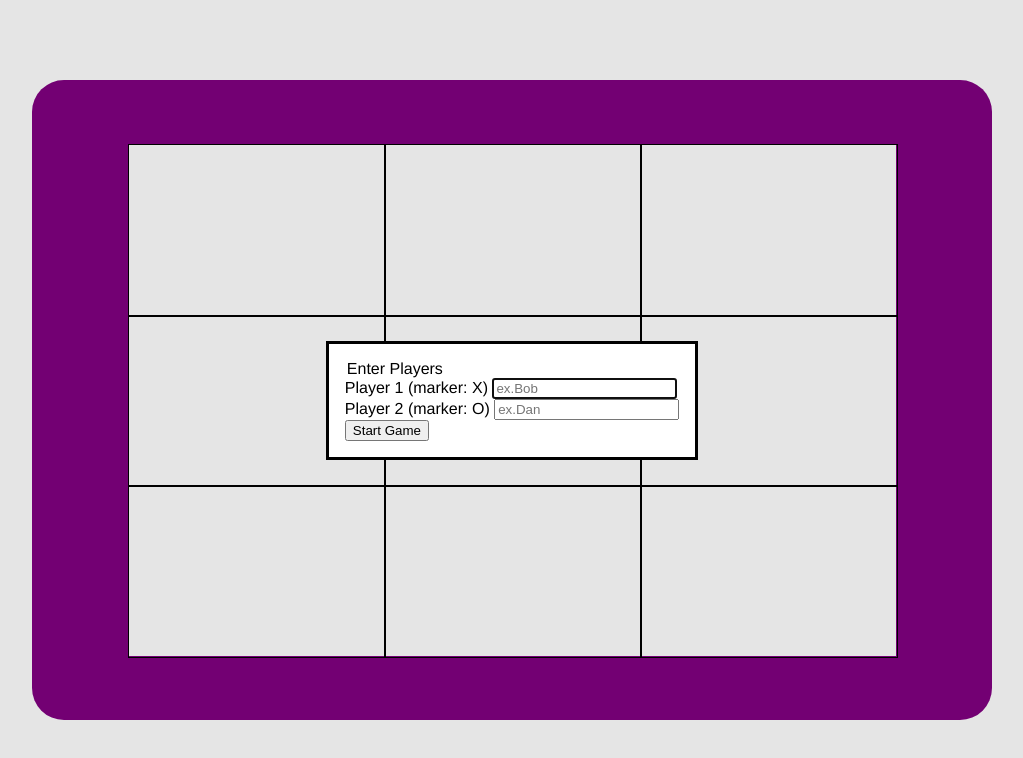
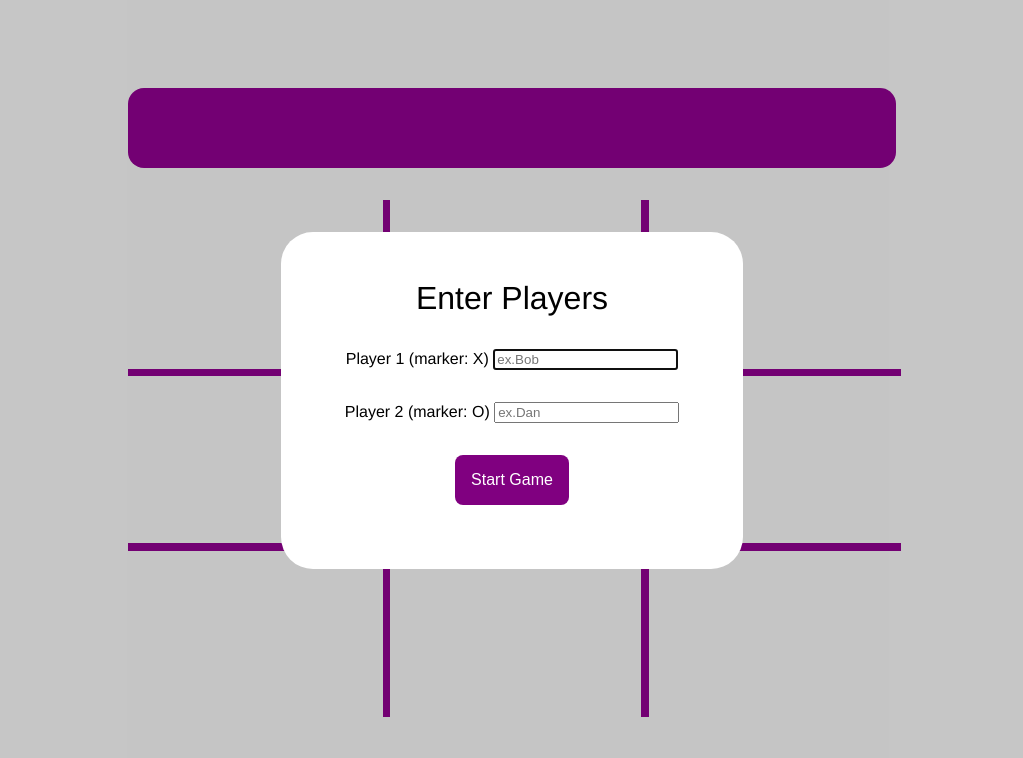
Before and after one commit to chanmin-jeon/tic-tac-toe, a plain HTML site: page index.html in a window 1280 px wide. Shown: the whole page, without its empty margins (128-1151 px from the left). Drawn offline with Linux system fonts and the light colour scheme.

Commit message:
player info display and game logic updated

```diff
--- a/index.html
+++ b/index.html
@@ -8,7 +8,12 @@
 </head>
 <body>
     <section id="game-container">
-        <div id="info-display"></div>
+        <div id="info-display">
+            <div class="player-info-1">
+            </div>
+            <div class="player-info-2">
+            </div>
+        </div>
         <div id="game-board"></div>
     </section>
     <dialog id="player-modal">
@@ -28,12 +33,15 @@
         </form>
     </dialog>
     <dialog id="replay-game">
-        <div id="game-over-message"></div>
         <form id="replay-form">
-            <legend>Play Again?</legend>
-            <button id='replay-btn' type="submit">
-                Yes!
-            </button>
+            <legend id="game-over-message">
+            </legend>
+            <div>Play Again?</div>
+            <div>
+                <button id='replay-btn' type="submit">
+                    Yes!
+                </button>
+            </div>
         </form>
     </dialog>
     <script src="script.js"></script>
--- a/script.js
+++ b/script.js
@@ -8,12 +8,44 @@ const gameBoard = ( () => {
         for (let i = 0; i < 3; i++) {
             let rowArray = [];
             let rowDisplay = document.createElement('div');
-            rowDisplay.classList.toggle('row');
+            rowDisplay.classList.add('row');
             for (let j = 0; j < 3; j++) {
                 let squareDisplay = document.createElement('div');
-                squareDisplay.classList.toggle('square');
-                squareDisplay.setAttribute('data-pressed','empty');
+                squareDisplay.classList.add('square');
+                squareDisplay.setAttribute('data-pressed', 'empty');
                 squareDisplay.textContent = '';
+                // Base border style for internal borders
+                let border = 'border: 5px solid purple;';
+
+                // Remove borders for edge squares
+                if (i === 0) {
+                    border += ' border-top: none;';
+                    if (j === 0) {
+                        border += ' border-left: none;'
+                    }
+                    if (j === 2) {
+                        border += ' border-right: none'
+                    }
+                }
+                if (i === 1) {
+                    if (j === 0) {
+                        border += ' border-left: none;'
+                    }
+                    if (j === 2) {
+                        border += ' border-right: none'
+                    }
+                }
+                if (i === 2) {
+                    border += ' border-bottom: none;';
+                    if (j === 0) {
+                        border += ' border-left: none;'
+                    }
+                    if (j === 2) {
+                        border += ' border-right: none'
+                    }
+                }
+                squareDisplay.style.cssText = border;
+
                 rowArray.push(squareDisplay);
                 rowDisplay.append(squareDisplay);
             }
@@ -33,6 +65,8 @@ const gameBoard = ( () => {
             (gameArray[2][0].textContent === userMarker && gameArray[2][1].textContent === userMarker && gameArray[2][2].textContent === userMarker) ||
             (gameArray[2][2].textContent === userMarker && gameArray[1][2].textContent === userMarker && gameArray[0][2].textContent === userMarker) ||
             (gameArray[0][0].textContent === userMarker && gameArray[1][1].textContent === userMarker && gameArray[2][2].textContent === userMarker) ||
+            (gameArray[1][0].textContent === userMarker && gameArray[1][1].textContent === userMarker && gameArray[1][2].textContent === userMarker) ||
+            (gameArray[0][1].textContent === userMarker && gameArray[1][1].textContent === userMarker && gameArray[2][1].textContent === userMarker) ||
             (gameArray[2][0].textContent === userMarker && gameArray[1][1].textContent === userMarker && gameArray[0][2].textContent === userMarker)) {
                 gameWon = true;
             }
@@ -84,9 +118,13 @@ const gameController = ( () => {
             playersArray.push(player2);
             document.querySelector('#player-modal').close();
             document.querySelector('#player-form').reset();
+            const player1Info = document.querySelector('.player-info-1');
+            player1Info.textContent = `${playersArray[0].name}: ${playersArray[0].marker}`;
+            const player2Info = document.querySelector('.player-info-2');
+            player2Info.textContent = `${playersArray[1].name}: ${playersArray[1].marker}`;
         });
+    }
 
-    }
     const playGame = () => {
         for (let i = 0; i < 3; i++){
             for (let j = 0; j < 3; j++){
@@ -96,23 +134,24 @@ const gameController = ( () => {
                         if (currentSquare.getAttribute('data-pressed') !== 'empty') {
                             alert(`Square has already been clicked!\nPlease choose another square`);
                         } else {
-                            currentSquare.setAttribute('style','background-color:lightgrey');
                             currentSquare.textContent = `${currentPlayer.marker}`;
                             currentSquare.setAttribute('data-pressed',`${currentPlayer.name}`);
                         }
-                        if (gameBoard.checkTie() === true || gameBoard.checkWin(currentPlayer.marker) === true) {
-                            if (gameBoard.checkTie()) {
-                                playersArray = [];
-                                currentPlayerIndex =  0;
-                                resetGame('tie', null);
-                            } else {
-                                playersArray = [];
-                                currentPlayerIndex =  0;
-                                resetGame('win', currentPlayer.name);
-                            }
+                        let tieGame = gameBoard.checkTie();
+                        let gameWon = gameBoard.checkWin(currentPlayer.marker);
+                        if (tieGame) {
+                            playersArray = [];
+                            currentPlayerIndex = 0;
+                            resetGame('tie', 'no winner');
+                        } else if (gameWon) {
+                            playersArray = [];
+                            currentPlayerIndex = 0;
+                            resetGame('win',currentPlayer.name);
                         }
-                        currentPlayerIndex += 1;
-                        currentPlayerIndex = currentPlayerIndex % 2;
+                        else {
+                            currentPlayerIndex += 1;
+                            currentPlayerIndex = currentPlayerIndex % 2;
+                        }
                 })
             }
         }
@@ -125,8 +164,7 @@ const gameController = ( () => {
         const newGameForm = document.querySelector('#replay-form');
         if (winCondition === 'tie') {
             gameOverMessage.textContent = 'Tie Game'
-        }
-        else if (winCondition === 'win') {
+        } else {
             gameOverMessage.textContent = `${winner} has won the game!`;
         }
         newGameModal.showModal();
@@ -135,6 +173,8 @@ const gameController = ( () => {
             newGameModal.close();
             newGameForm.reset();
             gameBoard.resetBoard();
+            document.querySelector('.player-info-1').textContent = '';
+            document.querySelector('.player-info-2').textContent = '';
             gameController.startGame();
             gameController.playGame();
 
--- a/style.css
+++ b/style.css
@@ -2,9 +2,9 @@ body {
     font-family: Helvetica, Arial;
     margin: 0;
     padding-top: 5rem;
+    background-color: rgb(220, 220, 220);
 }
 #game-container {
-    background-color: purple;
     width: 80vw;
     max-width: 60rem;
     height: 70vh;
@@ -14,25 +14,37 @@ body {
     align-items: center;
     justify-content: center;
     border: none;
-    border-radius: 2rem;
     margin: auto;
+    padding-bottom: 3rem;
+}
+#info-display {
+    width: 80%;
+    display: flex;
+    justify-content: space-around;
+    height: 5rem;
+    align-items: center;
+    font-size: 3rem;
+    color: white;
+    background-color: purple;
+    margin-bottom: 2rem;
+    border-radius: 1rem;
 }
 #game-board {
     height: 80%;
     width: 80%;
-    background-color: white;
     display: grid;
     grid-template-rows: 1fr 1fr 1fr;
+    gap: 2px;
 }
 
 #game-board .row {
     display: grid;
     grid-template-columns: 1fr 1fr 1fr;
+    gap: 2px;
 
 }
 
 #game-board .square {
-    border: 1px solid;
     display: flex;
     justify-content: center;
     align-items: center;
@@ -40,3 +52,38 @@ body {
     width: 100%;
     font-size: 5rem;
 }
+
+dialog {
+    border: none;
+    border-radius: 2rem;
+}
+
+button {
+    padding: 1rem;
+    background-color: purple;
+    color: white;
+    border-radius: 0.5rem;
+    border: none;
+    font-size: 1rem;
+    outline: none;
+}
+form {
+    padding: 2rem;
+    display: flex;
+    flex-direction: column;
+    align-items: center;
+    justify-content: center;
+}
+
+#player-modal div {
+    margin: 1rem;
+}
+
+legend {
+    font-size: 2rem;
+    margin-bottom: 1rem;
+}
+
+#replay-form button {
+    margin-top: 2rem;
+}
```
